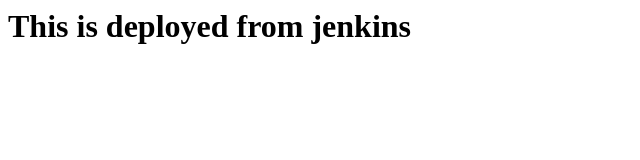
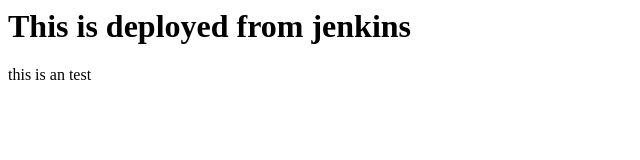
Before and after one commit to baski910/myapp-ansible, a plain HTML site: page index.html in a window 1280 px wide. Shown: the full height of the page, 0-640 px from the left. Drawn offline with Linux system fonts and the light colour scheme.

Commit message:
added a paragraph to index.html

```diff
--- a/index.html
+++ b/index.html
@@ -1 +1,2 @@
 <h1>This is deployed from jenkins</h1>
+<p>this is an test</p>
```
